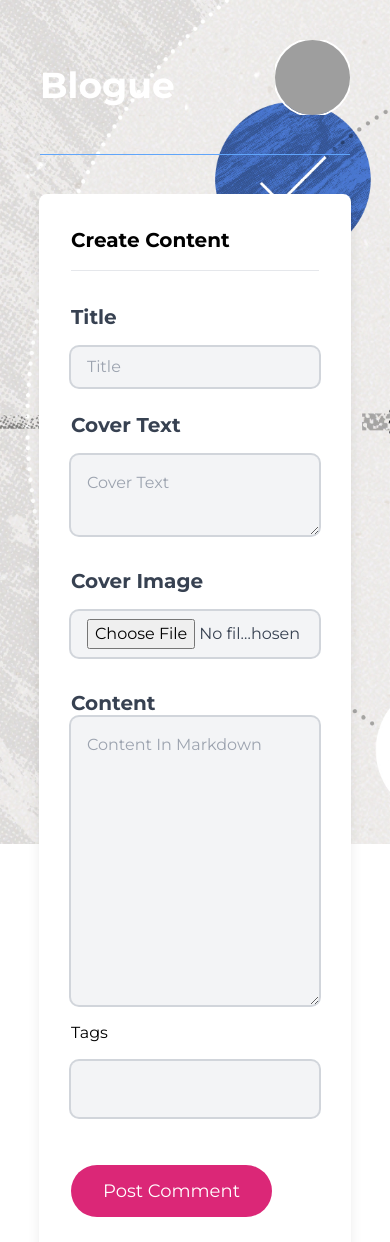
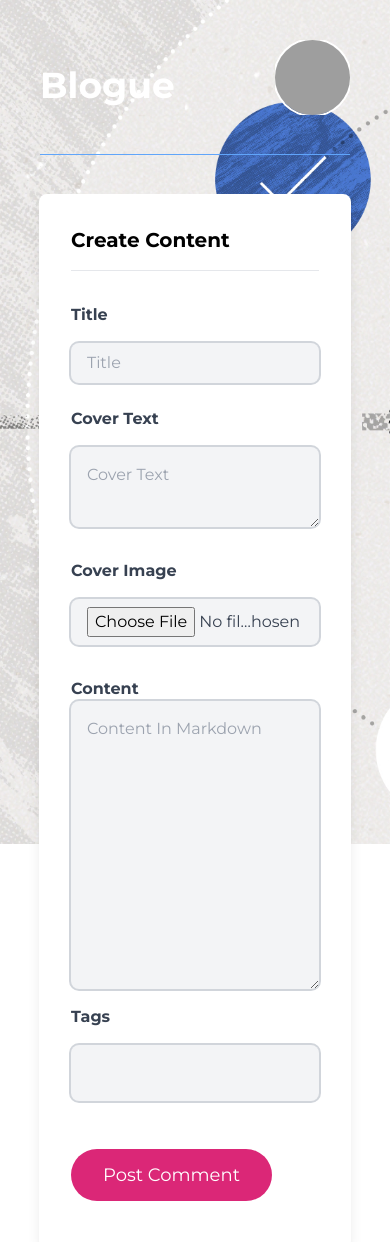
Before and after one commit to Onyelaudochukwuka/blogue, a Next.js app: page /create in a window 390 px wide. Shown: the top 1242 px of the page. Built offline with nearby package versions, Linux system fonts and the light colour scheme; grey boxes are pictures that could not be loaded.

Commit message:
fixed issues

```diff
--- a/pages/create.jsx
+++ b/pages/create.jsx
@@ -1,9 +1,11 @@
-import React, {useState, useRef} from 'react';
+import { prevElementSibling } from "domutils";
+import React, {useState, useRef, useEffect} from 'react';
 
 const create = () => {
   const [error, setError] = useState(false);
   const [tags, setTags] = useState([]);
   const [textError, setTextError] = useState(false);
+  const [text, setText] = useState("");
   const [tlError, setTlError] = useState(false);
     const [showSuccessMessage , setShowSuccessMessage] = useState(false);
     const titleEl = useRef();
@@ -11,12 +13,16 @@ const create = () => {
     const coverTextEl = useRef();
   const changeTag = (e) => {
     if (textError || tlError) return;
-    const val = tags.length <= 4 ? tags.indexOf(e.target.value) < 0 ?  e.key == "Enter" ? setTags((prev) => [...prev, e.target.value]) : "" : (setTlError(true), setTimeout(() => setTlError(false),3000)) : (setTextError(true), setTimeout(() => setTextError(false), 3000));
-    console.log(tags);
+    if (e.target.value == "") return;
+     tags.length <= 4 ? tags.indexOf(e.target.value) < 0 ? e.key == "Enter" ? (setTags((prev) => [...prev, e.target.value]), setText("")) : "" : (setTlError(true), setTimeout(() => setTlError(false), 3000)) : (setTextError(true), setTimeout(() => setTextError(false), 3000));
     }
     const handleCommentSubmission = () => {
 
     }
+  useEffect(() => {
+    setTags(tags);
+  }, [tags])
+
   return (
     <div className="bg-white shadow-lg rounded-lg p-8 pb-12 mb-8 w-4/5 m-auto">
     <h3 className="text-xl mb-8 font-semibold border-b pb-4">Create Content</h3>
@@ -31,44 +37,54 @@ const create = () => {
       className="py-2 px-4 w-full outline-none rounded-lg ring-2 ring-gray-300 focus:ring-2 focus:ring-gray-500 bg-gray-100 text-gray-700 peer"
       placeholder="Title"
       />
-        <label htmlFor='title' className="font-bold text-xl text-gray-700">Title</label>
+          <label htmlFor='title' className="font-bold lg:text-xl text-base text-gray-700 lg:peer-focus:text-2xl peer-focus:text-lg transition-all duration-300 ease-in">Title</label>
 
         </div>
         <div className="flex flex-col-reverse gap-4 mb-4">
       <textarea
        ref={coverTextEl}
        id="coverText"
-        className="p-4 outline-none w-full rounded-lg ring-2 ring-gray-300 focus:ring-2 focus:ring-gray-500 bg-gray-100 text-gray-700"
+        className="p-4 outline-none w-full rounded-lg ring-2 ring-gray-300 focus:ring-2 focus:ring-gray-500 bg-gray-100 text-gray-700 peer"
         placeholder="Cover Text"
         name="coverText"
         />
-          <label htmlFor="coverText" className="font-bold text-xl text-gray-700">Cover Text</label>
+          <label htmlFor="coverText" className="font-bold lg:text-xl text-base text-gray-700 lg:peer-focus:text-2xl peer-focus:text-lg transition-all duration-300 ease-in">Cover Text</label>
 
         </div>
         <div className="flex flex-col-reverse gap-4 mb-4">
       <input
       type="file"
-      className="py-2 px-4 w-full outline-none rounded-lg ring-2 ring-gray-300 focus:ring-2 focus:ring-gray-500 bg-gray-100 text-gray-700"
+      className="py-2 px-4 w-full outline-none rounded-lg ring-2 ring-gray-300 focus:ring-2 focus:ring-gray-500 bg-gray-100 text-gray-700 peer"
 
         />
-          <label htmlFor="coverText" className="font-bold text-xl text-gray-700">Cover Image</label>
+          <label htmlFor="coverText" className="font-bold lg:text-xl text-base text-gray-700 lg:peer-focus:text-2xl peer-focus:text-lg transition-all duration-300 ease-in">Cover Image</label>
 
         </div>
         <div className="flex flex-col-reverse">
           <textarea placeholder="Content In Markdown"
-            className="p-4 outline-none w-full rounded-lg ring-2 ring-gray-300 focus:ring-2 focus:ring-gray-500 bg-gray-100 text-gray-700 h-72"
+            className="p-4 outline-none w-full rounded-lg ring-2 ring-gray-300 focus:ring-2 focus:ring-gray-500 bg-gray-100 text-gray-700 h-72 peer"
 
         />
-          <label htmlFor="coverText" className="font-bold text-xl text-gray-700">Content</label>
+          <label htmlFor="coverText" className="font-bold lg:text-xl text-base text-gray-700 lg:peer-focus:text-2xl peer-focus:text-lg transition-all duration-300 ease-in">Content</label>
         </div>
         <div className="w-full flex flex-col-reverse gap-4">
             {textError && <p className="text-red-400 text-xs mt-4 transition-all duration-500 ease">Only 5 categories can be selected</p> }
             {tlError && <p className="text-red-400 text-xs mt-4 transition-all duration-500 ease">You can't enter same category twice</p> }
-          <span className="left-2 flex flex-row">{tags ? tags.map((tag) => (<span className="flex p-2 rounded-lg bg-cyan-200 w-fit ml-6">
-            <p key={tag} className="text-xs">{tag}</p>
+          <span className="left-2 flex flex-row flex-wrap">{tags ? tags.map((tag) => (<span className="flex p-2 rounded-lg bg-cyan-200 w-fit ml-6" key={tag} >
+            <p className="text-xs">{tag}</p>
             <svg
               className="w-3 h-3 align-middle my-auto ml-4"
-              viewBox="0 0 297 297" >
+              viewBox="0 0 297 297"
+              onClick={(e) => {
+                setTags((prev) => {
+                  let tags = [...prev];
+                  tags.splice(tags.indexOf(tag), 1)
+                  return tags;
+                })
+
+              }
+              }
+            >
               <g>
                 <path d="M293.805,219.495l-71.019-71.003l70.998-71.015c4.258-4.259,4.256-11.163-0.002-15.422L234.921,3.194
 		C232.875,1.149,230.101,0,227.209,0c-2.893,0-5.667,1.15-7.712,3.196l-70.999,71.025L77.477,3.219
@@ -81,11 +97,13 @@ const create = () => {
             </svg>
           </span>)) : ""}</span>
           <input type="text" placeholder=""
-            className="p-4  outline-none rounded-lg ring-2 ring-gray-300 focus:ring-2 focus:ring-gray-500 bg-gray-100 text-gray-700"
+            className="p-4  outline-none rounded-lg ring-2 ring-gray-300 focus:ring-2 focus:ring-gray-500 bg-gray-100 text-gray-700 peer"
+            onChange={(e) => setText(e.target.value)}
+            value={text}
             onKeyUp={changeTag}
             id="tags"
           />
-        <label htmlFor="tags">Tags</label>
+          <label htmlFor="tags" className="font-bold lg:text-xl text-base text-gray-700 lg:peer-focus:text-2xl peer-focus:text-lg transition-all duration-300 ease-in">Tags</label>
         </div>
     </div>
 
```
